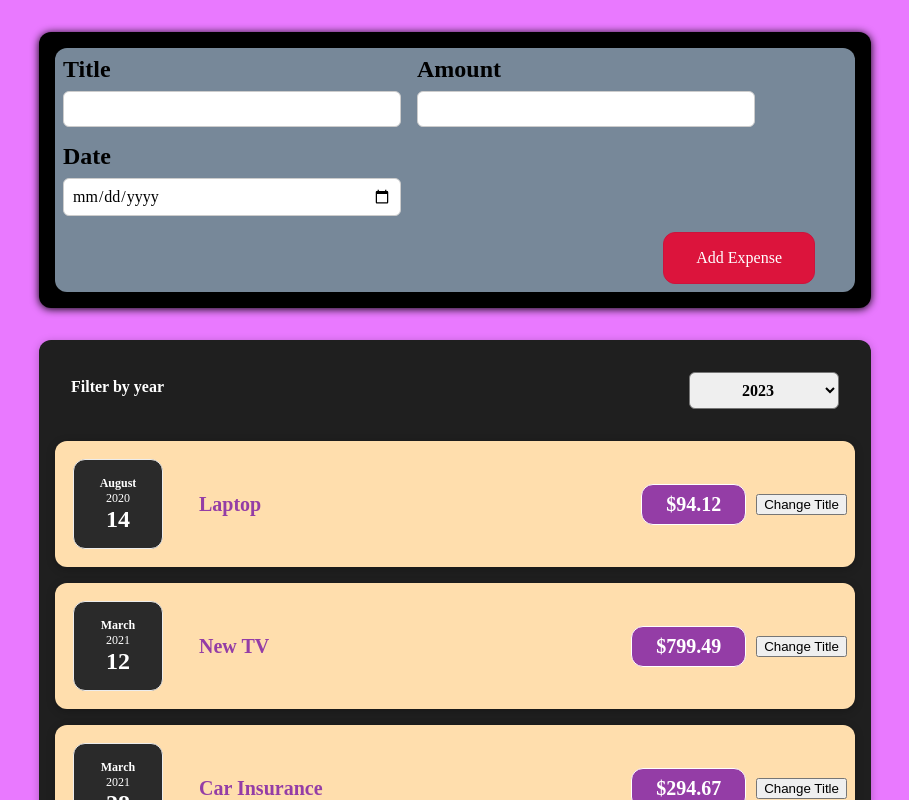
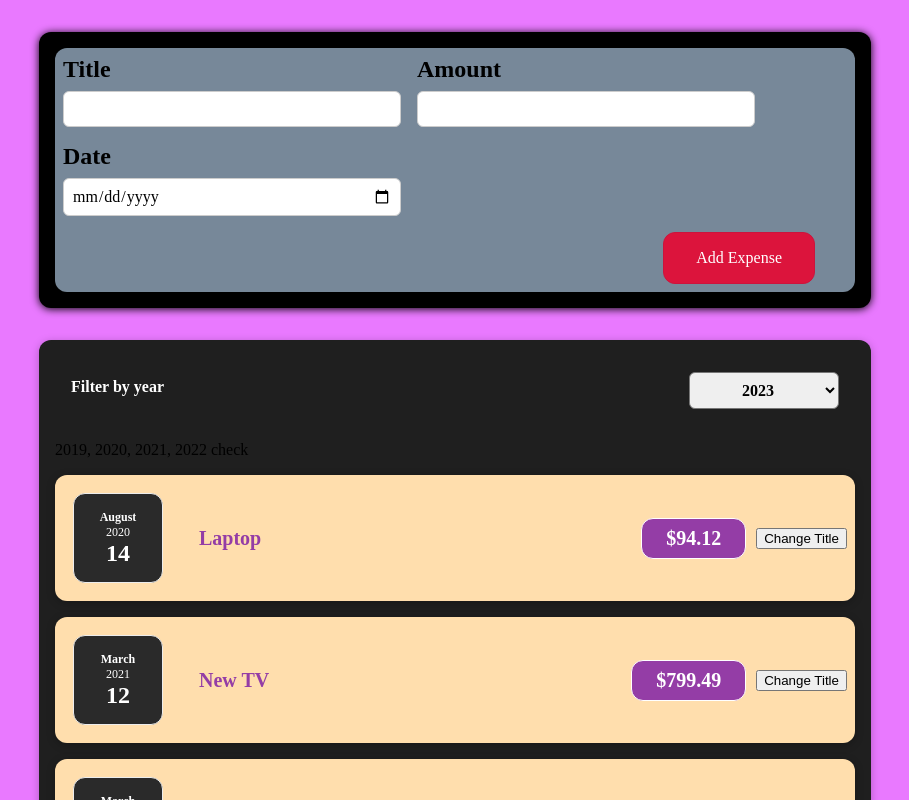
Before and after one commit to Kevin-Richard-A/udemy-react-project, a React (Create React App) app: page / in a window 1280 px wide. Shown: the top 800 px of the page, without its empty margins (185-1094 px from the left). Built offline with nearby package versions, Linux system fonts and the light colour scheme.

Commit message:
update to expenses.js

```diff
--- a/src/Components/Expenses/Expenses-List/Expenses.js
+++ b/src/Components/Expenses/Expenses-List/Expenses.js
@@ -12,9 +12,24 @@ function Expenses(props) {
     setFilteredYear(selectedYear);
   }
   console.log(filteredYear);
+
+  let filterInfoText = '2019, 2020, 2021, 2022';
+  if(filteredYear === '2022'){
+    filterInfoText= '2019, 2020, 2021, 2023';
+  } else if(filteredYear === '2021') {
+    filterInfoText= '2019, 2020, 2022, 2023';
+  } else if(filteredYear === '2020') {
+    filterInfoText= '2019, 2021, 2022, 2023';
+  } else if(filteredYear === '2019') {
+    filterInfoText= '2020, 2021, 2022, 2023';
+  } else {
+    filterInfoText= '2019, 2020, 2021, 2022';
+  }
+
   return (
     <Card className="expenses">
       <ExpenseFilter selected={filteredYear} onChangeFilter={filterChangeHandler} />
+      {filterInfoText+ ' check'}
       {expenses.map((expense) => (
         <ExpenseItem
           id={expense.id}
```
